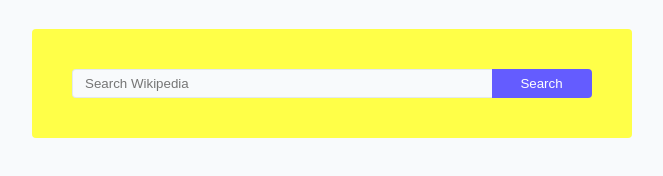
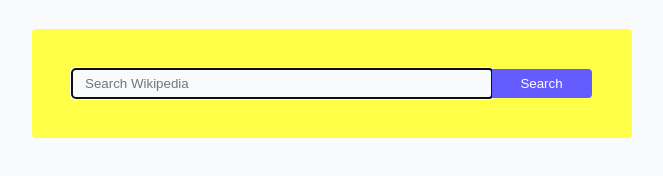
Before and after one commit to pawelborkar/wikisearch, a plain HTML site: page index.html in a window 1280 px wide. Shown: the part 322-498 px from the top of the page, without its empty margins (308-971 px from the left). Drawn offline with Linux system fonts and the light colour scheme.

Commit message:
Add: autofocus to input

```diff
--- a/index.html
+++ b/index.html
@@ -15,7 +15,7 @@
       <img src="./assets/wiki-logo.png" alt="Wikipedia Logo">
       <h3>Wikipedia</h3>
       <form class="form">
-        <input type="text" class="form-input" placeholder="Search Wikipedia">
+        <input autofocus type="text" class="form-input" placeholder="Search Wikipedia">
         <button type="submit" class="submit-btn">Search</button>
       </form>
     </div>
```
